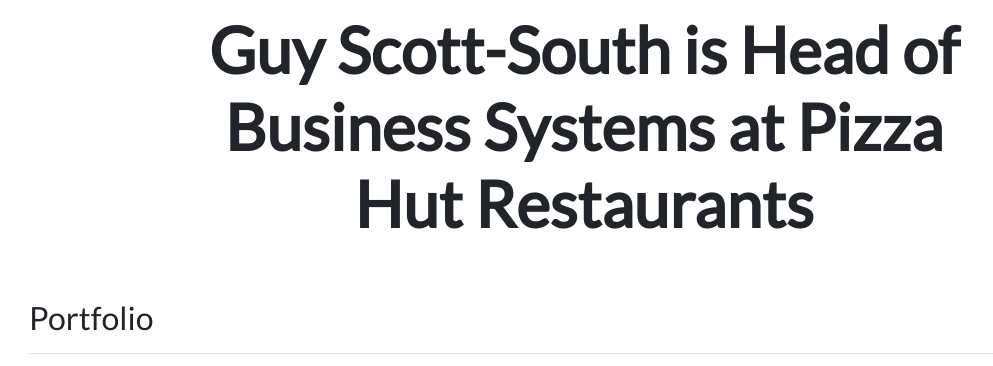
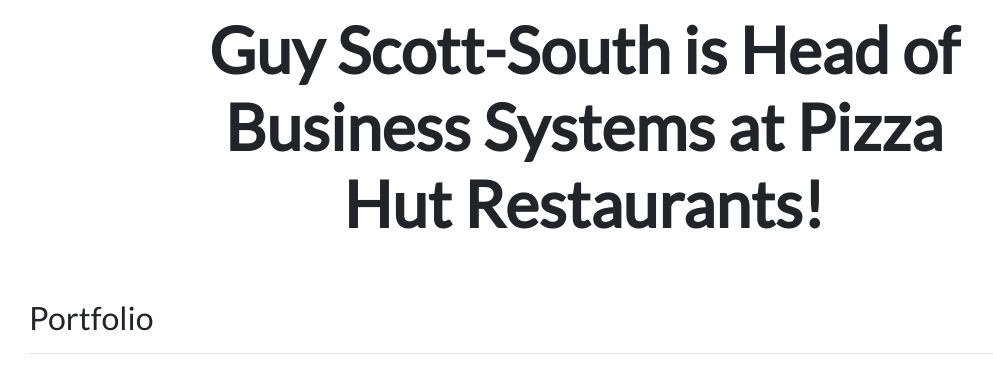
Before and after one commit to guyscottsouth/personal_portfolio-project, a Django app: page / in a window 1280 px wide. Shown: the part 549-915 px from the top of the page, without its empty margins (56-1049 px from the left). Run offline with Django 3.2, Linux system fonts and the light colour scheme; data comes from the database, SQL or seed files in the repository; some libraries are stand-ins or nearby versions.

Commit message:
changed text on main

```diff
--- a/portfolio/templates/portfolio/home.html
+++ b/portfolio/templates/portfolio/home.html
@@ -12,7 +12,7 @@
 
 <div class="row justify-content-center mb-3">
   <div class="col-md-9 text-center">
-    <h1 id="hometext" class="font-weight-bold">Guy Scott-South is Head of Business Systems at Pizza Hut Restaurants</h1>
+    <h1 id="hometext" class="font-weight-bold">Guy Scott-South is Head of Business Systems at Pizza Hut Restaurants!</h1>
   </div>
 </div>
 
```
